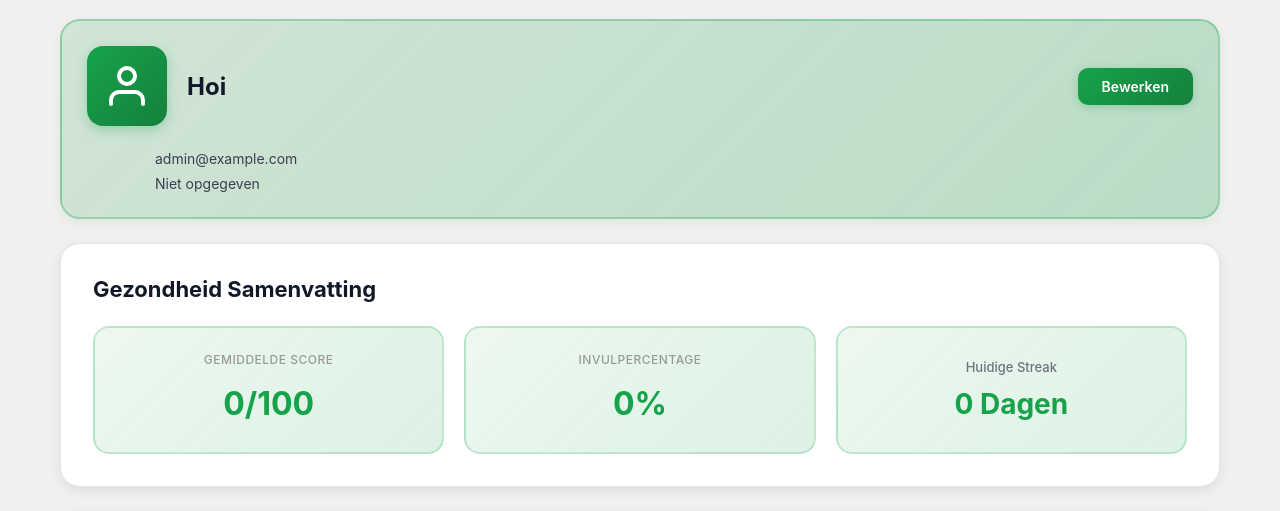
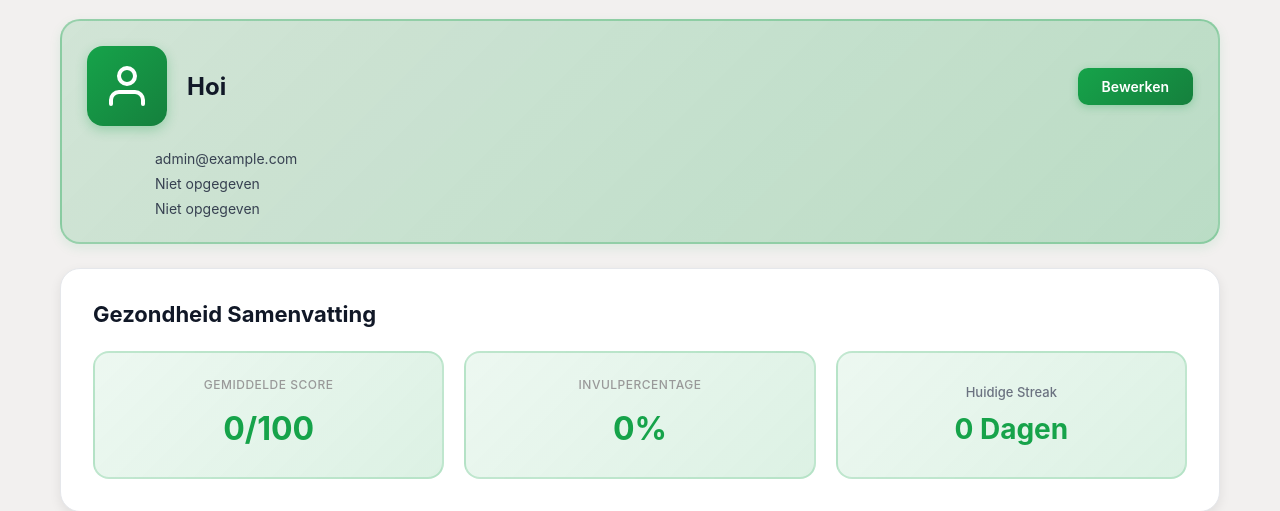
Before and after one commit to roc-ica/l10-pro-1-gezondheidsmeter-cornelis, a PHP site: page /pages/account.php in a window 1280 px wide. Shown: the part 137-648 px from the top of the page. Run offline with PHP 8.4, Linux system fonts and the light colour scheme; a user stored in the database is signed in; data comes from the database, SQL or seed files in the repository; data that the repository does not hold is empty.

Commit message:
feat: display birthdate in user profile with default message

```diff
--- a/pages/account.php
+++ b/pages/account.php
@@ -147,6 +147,7 @@ foreach ($allEntries as $entryDate) {
                 </div>
                 <div class="identity-info2">
                     <p><?= htmlspecialchars($email) ?></p>
+                    <p><?= htmlspecialchars($birthdate ?: 'Niet opgegeven') ?></p>
                     <p><?= htmlspecialchars($gender ?: 'Niet opgegeven') ?></p>
                 </div>
             </div>
```
